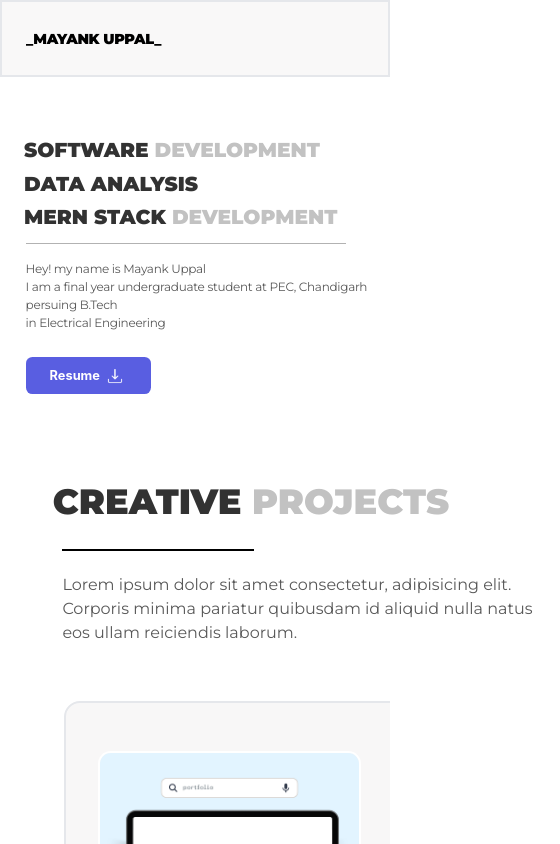
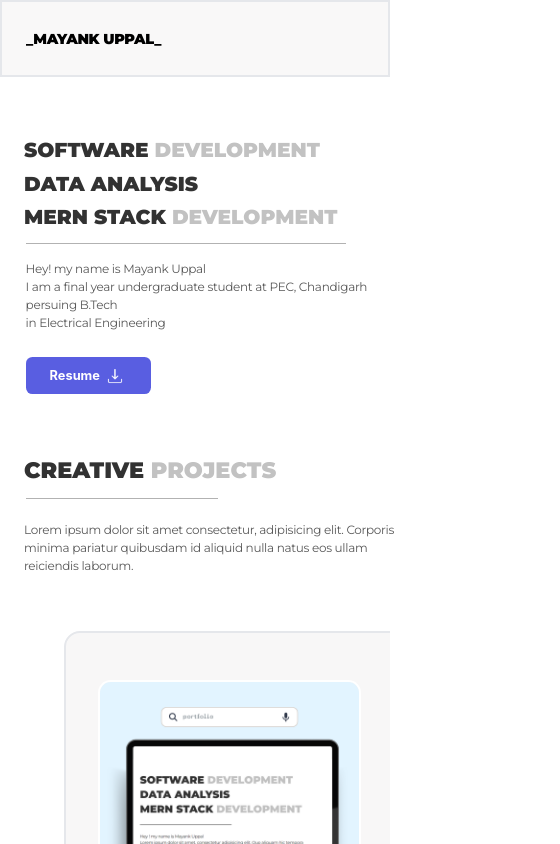
Before and after one commit to kshitijjj/Portfolio_v_1.1, a React (Create React App) app: page / in a window 390 px wide. Shown: the top 844 px of the page, 560 px wide, since content can reach past the window. Built offline with nearby package versions, Linux system fonts and the light colour scheme.

Commit message:
updated project component

```diff
--- a/src/Components/Project.jsx
+++ b/src/Components/Project.jsx
@@ -7,16 +7,16 @@ const Project = () => {
 
     return (
         <>
-        <div className='py-[3rem] md:pt-[7rem]'>
+        <div className='py-[1rem] md:py-[3rem] md:pt-[7rem]'>
 
             {/* heading div */}
             <div>
                 {/* Heading */}
-                <p className='w-[30rem] text-[2.2rem] md:w-[60rem] md:text-[2.5rem] pl-[3.3rem] md:pl-[5rem] pb-[1.2rem] md:pb-[1rem] leading-[3.5rem] opacity-80 font-montserrat font-black'>CREATIVE <span className='text-[2.2rem] md:text-[2.5rem] font-montserrat font-black opacity-30'>PROJECTS</span></p>
+                <p className='text-[1.4rem] md:text-[2.5rem] pl-[1.5rem] md:pl-[5rem] md:pb-[1rem] leading-[3.5rem] opacity-80 font-montserrat font-black'>CREATIVE <span className='text-[1.4rem] md:text-[2.5rem] font-montserrat font-black opacity-30'>PROJECTS</span></p>
                 {/* line */}
-                <div className="w-[12rem] ml-[3.9rem] md:mx-[5rem] mb-[1.4rem]   h-[0.1rem] bg-black"></div>
+                <div className="w-[12rem] ml-[1.6rem] md:ml-[3.9rem] md:mx-[5rem] mb-[1.4rem] bg-opacity-30 h-[0.01rem] md:h-[0.1rem] bg-black"></div>
                 {/* subheading */}
-                <p className='font-montserrat pl-[3.9rem] md:pl-[5rem] w-[35rem] tracking-tigh opacity-65'>Lorem ipsum dolor sit amet consectetur, adipisicing elit. Corporis minima pariatur quibusdam id aliquid nulla natus eos ullam reiciendis laborum.</p>
+                <p className='font-montserrat opacity-65 text-[0.75rem] pl-[1.5rem] w-[25rem] md:pl-[5rem] md:w-[35rem] tracking-tight'>Lorem ipsum dolor sit amet consectetur, adipisicing elit. Corporis minima pariatur quibusdam id aliquid nulla natus eos ullam reiciendis laborum.</p>
             </div>
 
             <div id='carousel' className='flex mt-[3.5rem] overflow-x-scroll scroll-smooth scrollbar-hide '>
```
